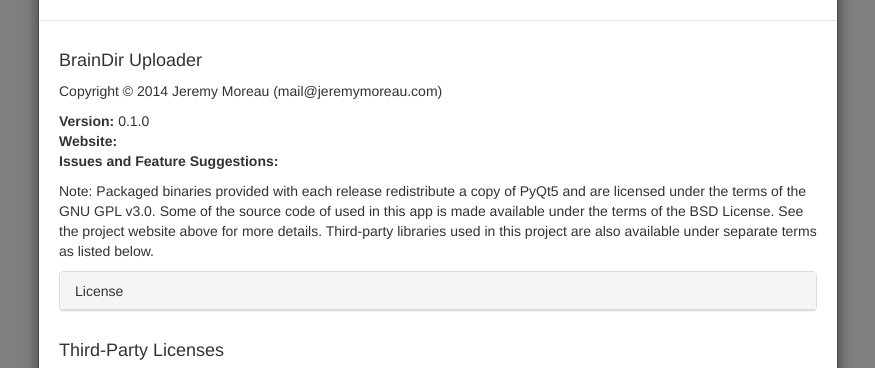
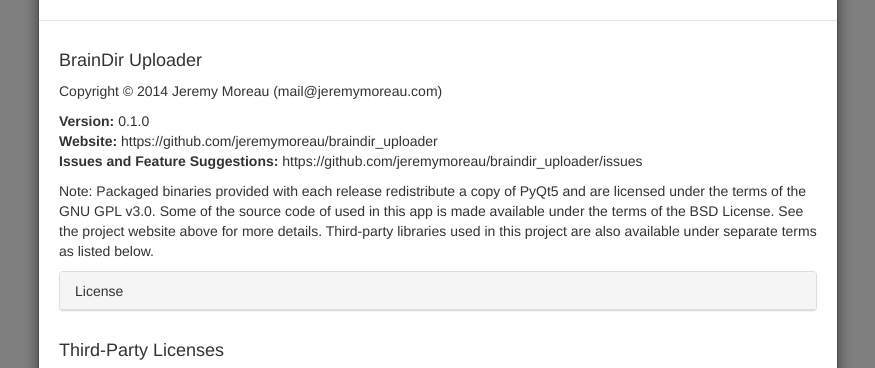
Before and after one commit to jeremymoreau/braindir_uploader, a Python web app: template templates/gui.html in a window 1280 px wide, after a click on "About". Shown: the part 67-435 px from the top of the page, without its empty margins (202-1077 px from the left). Run offline with Jinja, Linux system fonts and the light colour scheme; the template is opened without the code that fills it, so the values that code supplies are empty.

Commit message:
add project and issue tracker URLs

```diff
--- a/templates/gui.html
+++ b/templates/gui.html
@@ -198,8 +198,8 @@
                     <p>Copyright &copy; 2014 Jeremy Moreau (mail@jeremymoreau.com)</p>
                     <p>
                         <strong>Version: </strong>0.1.0<br>
-                        <strong>Website: </strong><br>
-                        <strong>Issues and Feature Suggestions: </strong><br>
+                        <strong>Website: </strong>https://github.com/jeremymoreau/braindir_uploader<br>
+                        <strong>Issues and Feature Suggestions: </strong>https://github.com/jeremymoreau/braindir_uploader/issues<br>
                     </p>
                     <p>
                         Note: Packaged binaries provided with each release redistribute a copy of
```
